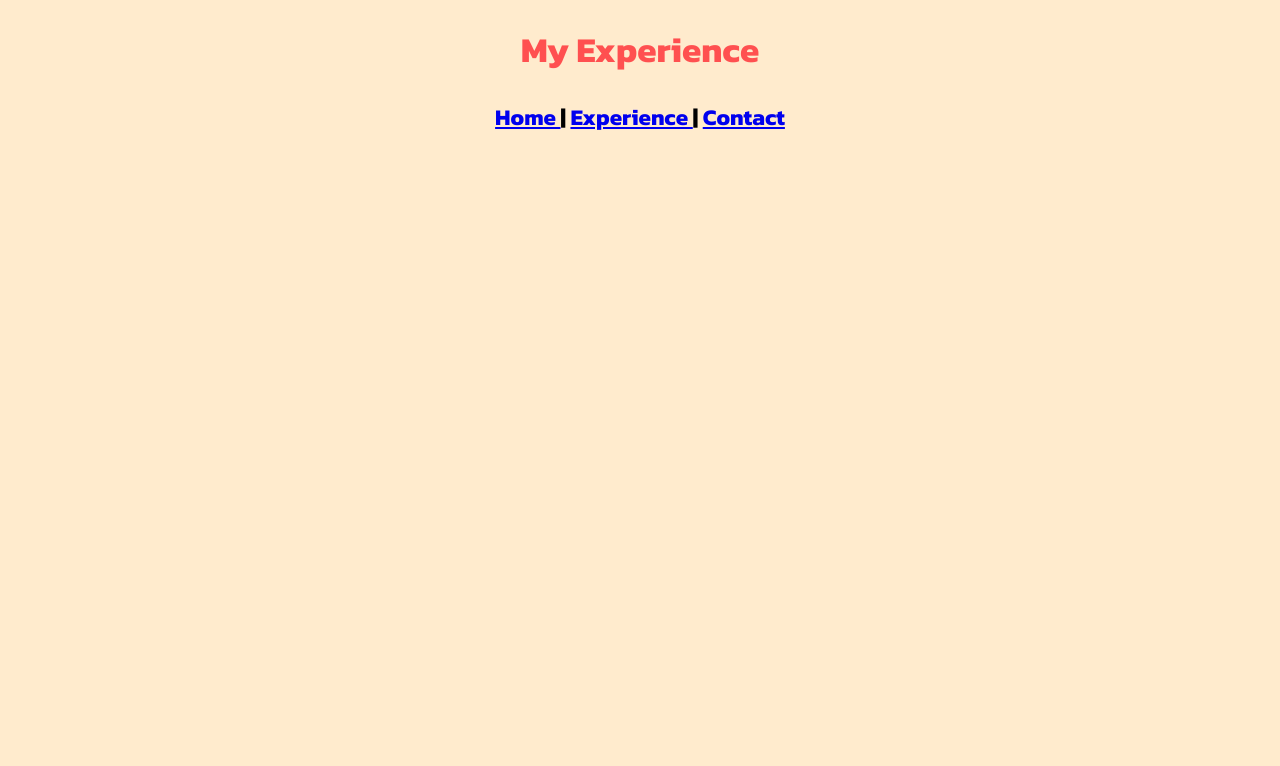
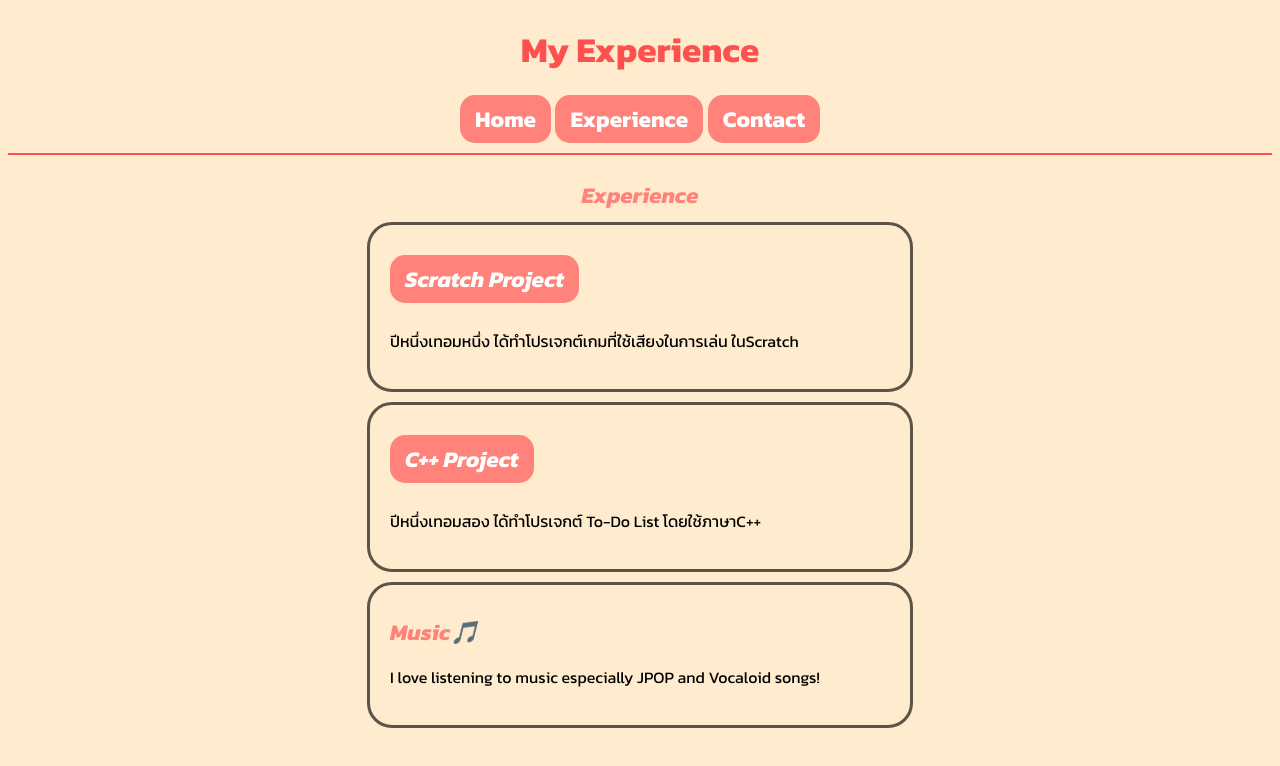
Before and after one commit to cpe207/lab02-PpGamerer, a plain HTML site: page experience.html in a window 1280 px wide. Drawn offline with Linux system fonts and the light colour scheme.

Commit message:
add new pages

```diff
--- a/experience.html
+++ b/experience.html
@@ -6,9 +6,45 @@
     <title>My Experience</title>
     <link href="https://fonts.googleapis.com/css2?family=Kanit:ital,wght@0,100;0,200;0,300;0,400;0,500;0,600;0,700;0,800;0,900;1,100;1,200;1,300;1,400;1,500;1,600;1,700;1,800;1,900&display=swap" rel="stylesheet">
     <link rel="stylesheet" href="./css/style1.css">
+    <style>
+        a:link, a:visited {
+          background-color: #ff837a;
+          color: white;
+          padding: 7px 15px;
+          text-align: center;
+          text-decoration: none;
+          display: inline-block;
+        }
+        a:hover, a:active {
+          background-color:#ff5050;
+        }
+        #rcorners2 {
+        border-radius: 25px;
+        border: solid #000000a4;
+        padding : 20px;
+        width: 500px;
+        margin-left: auto;
+        margin-right: auto;
+        margin-bottom: 10px;
+    }
+        </style>
 </head>
 <body>
-    <h1 class="center-header" style="text-align: center;" >My Experience</h1>
-    <div><h2 style="text-align: center;"><a href="index.html">Home </a>| <a href="experience.html">Experience </a>| <a href="contact.html">Contact</a> </h2></div>
+    <h1 class="center-header" style="margin-bottom: 5px;">My Experience</h1>
+    <h2 class="center-header" style="border-bottom: 2px solid #ff5050;"><a href="index.html">Home </a> <a href="experience.html">Experience </a> <a href="contact.html">Contact</a> </h2></div>
+
+    <h3 class="center-header" style="margin-bottom: 10px;">Experience</h3>
+    <div id="rcorners2">
+      <h3 style="margin-top: 10px; margin-bottom: 10px;"><a href="https://github.com/Akkarapo/G4/wiki/SING">Scratch Project</a></h3>
+      <p>ปีหนึ่งเทอมหนึ่ง ได้ทำโปรเจกต์เกมที่ใช้เสียงในการเล่น ในScratch</p>
+    </div>
+    <div id="rcorners2">
+        <h3 style="margin-top: 10px; margin-bottom: 10px;"><a href="https://github.com/PpGamerer/To-Do-List">C++ Project</a></h3>
+        <p>ปีหนึ่งเทอมสอง ได้ทำโปรเจกต์ To-Do List โดยใช้ภาษาC++</p>
+      </div>
+    <div id="rcorners2">
+        <h3 style="margin-top: 10px; margin-bottom: 10px;">Music🎵</h3>
+        <p>I love listening to music especially JPOP and Vocaloid songs!</p>
+      </div>
 </body>
 </html>
```
Also changed, not shown: contact.html (+20 -2 lines), index.html (+1 -2 lines).
